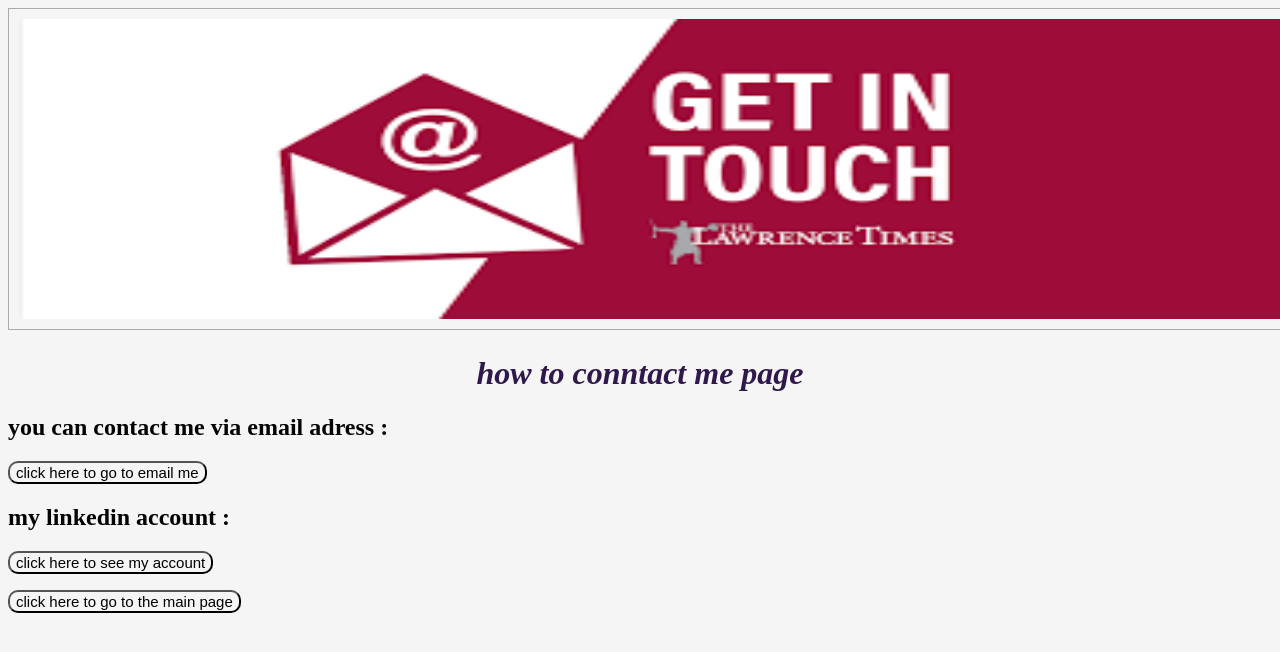
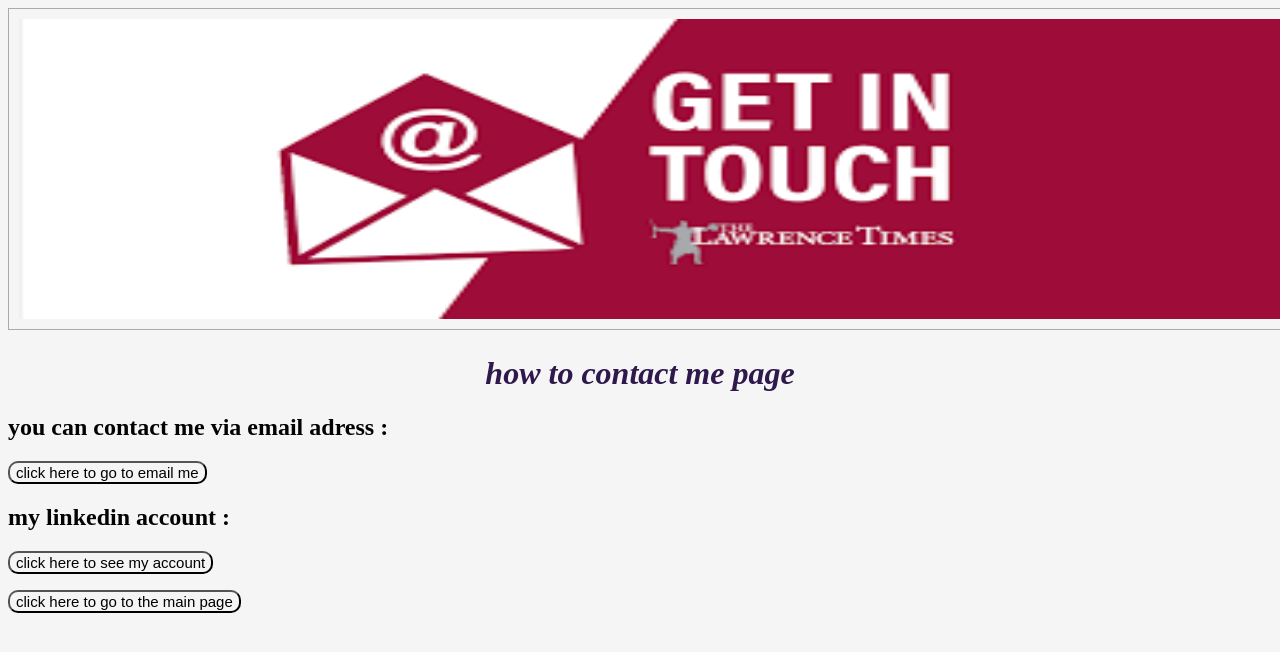
Before and after one commit to Akalfozan/akalfozan.github.io, a plain HTML site: page mycon.html in a window 1280 px wide. Drawn offline with Linux system fonts and the light colour scheme.

Commit message:
Add files via upload

```diff
--- a/mycon.html
+++ b/mycon.html
@@ -47,7 +47,7 @@
 
     <img id="img" src="images.jpg">
 
-<P><h1><em>how to conntact me page</em></h1></P>
+<P><h1><em>how to contact me page</em></h1></P>
 <P><h2> you can contact me via email adress :</h2></P>
 <a href="mailto:akalfozan0@gmail.com">
     <button class="button"> click here to go to email me</button>
```
